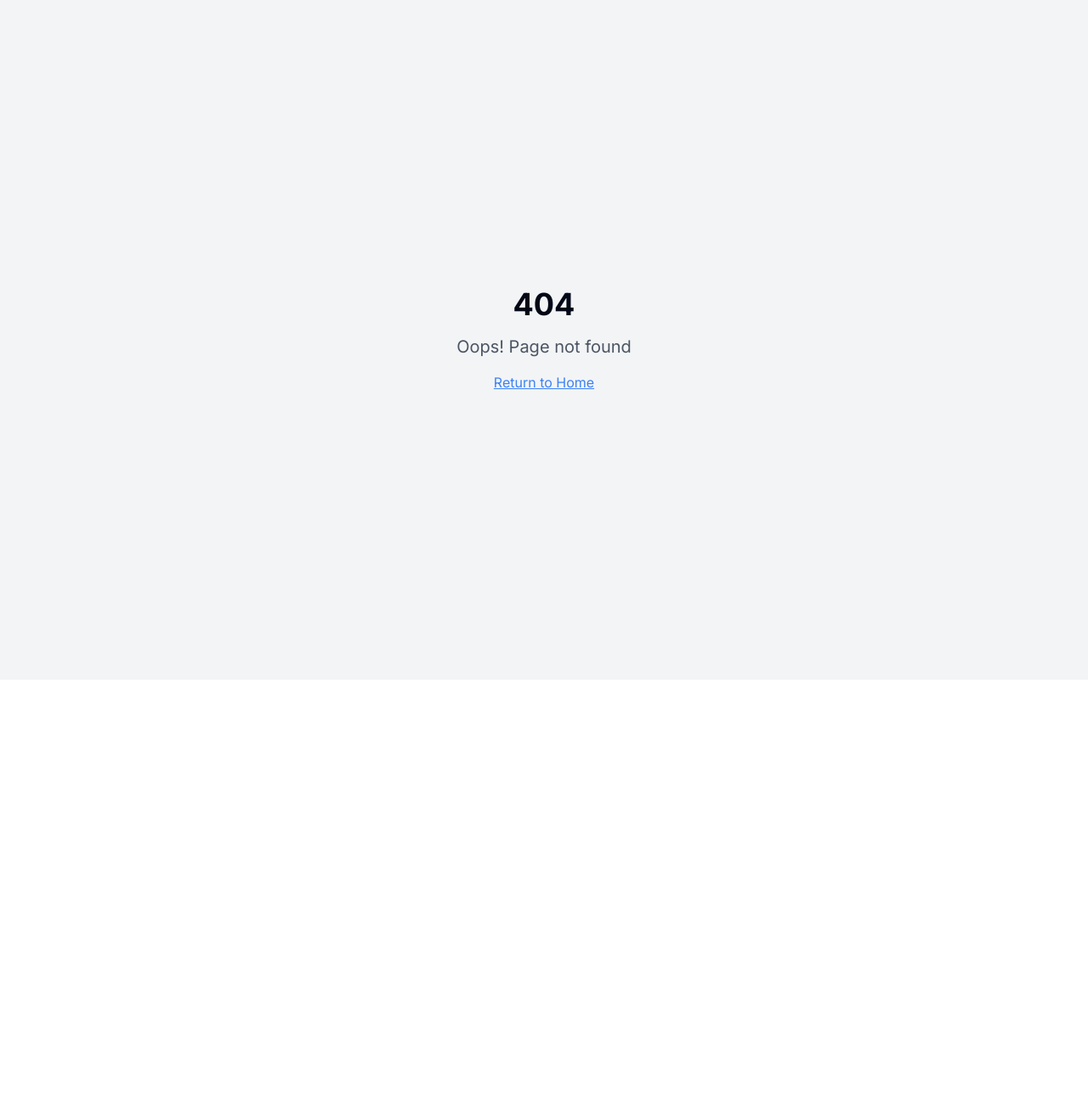
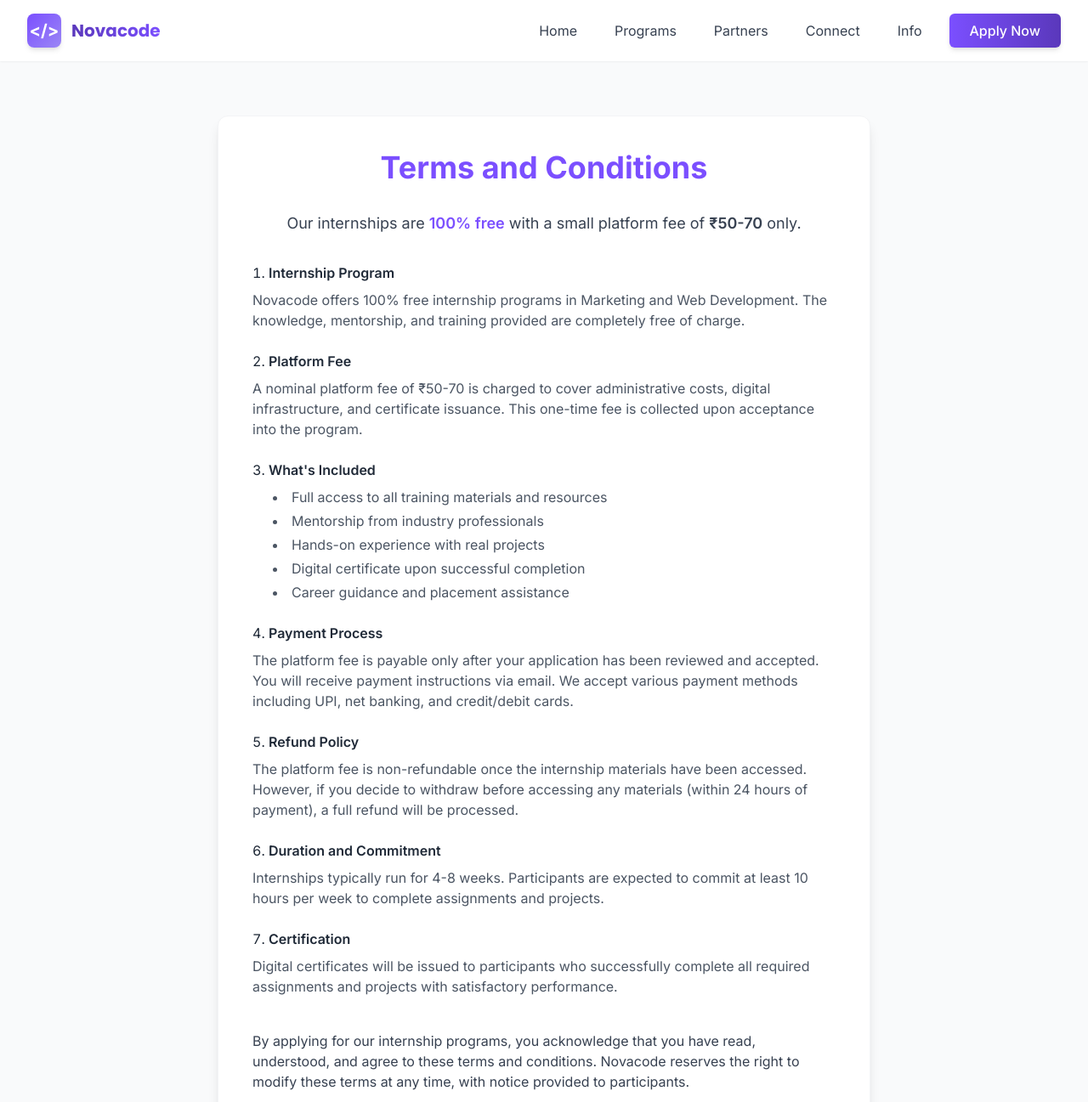
Before and after one commit to JeetMondal777/NovaCode, a React (Vite) app: page /termsandconditions in a window 1280 px wide. Before the commit this address had no page. Shown: the top 1297 px of the page at 85% size. Before the commit the page ends 800 px from the top, so only its background shows below. Built offline with nearby package versions, Linux system fonts and the light colour scheme.

Commit message:
url update

```diff
--- a/src/App.tsx
+++ b/src/App.tsx
@@ -12,6 +12,7 @@ import Connect from "./pages/Connect";
 import Info from "./pages/Info";
 import Apply from "./pages/Apply";
 import NotFound from "./pages/NotFound";
+import TermsAndConditions from "./pages/TermsAndConditions";
 
 const queryClient = new QueryClient();
 
@@ -29,6 +30,7 @@ const App = () => (
             <Route path="/connect" element={<Connect />} />
             <Route path="/info" element={<Info />} />
             <Route path="/apply" element={<Apply />} />
+            <Route path="/termsandconditions" element={<TermsAndConditions />} />
             <Route path="*" element={<NotFound />} />
           </Routes>
         </AnimatePresence>
--- a/src/components/Footer.tsx
+++ b/src/components/Footer.tsx
@@ -53,7 +53,7 @@ const Footer = () => {
                       <path d="M5.026 15c6.038 0 9.341-5.003 9.341-9.334 0-.14 0-.282-.006-.422A6.685 6.685 0 0 0 16 3.542a6.658 6.658 0 0 1-1.889.518 3.301 3.301 0 0 0 1.447-1.817 6.533 6.533 0 0 1-2.087.793A3.286 3.286 0 0 0 7.875 6.03a9.325 9.325 0 0 1-6.767-3.429 3.289 3.289 0 0 0 1.018 4.382A3.323 3.323 0 0 1 .64 6.575v.045a3.288 3.288 0 0 0 2.632 3.218 3.203 3.203 0 0 1-.865.115 3.23 3.23 0 0 1-.614-.057 3.283 3.283 0 0 0 3.067 2.277A6.588 6.588 0 0 1 .78 13.58a6.32 6.32 0 0 1-.78-.045A9.344 9.344 0 0 0 5.026 15z"/>
                     </svg>
                   </a>
-                  <a href="#" className="text-gray-300 hover:text-white transition-colors">
+                  <a href="https://www.linkedin.com/company/www.novacode.live/" className="text-gray-300 hover:text-white transition-colors">
                     <svg xmlns="http://www.w3.org/2000/svg" width="20" height="20" fill="currentColor" viewBox="0 0 16 16">
                       <path d="M0 1.146C0 .513.526 0 1.175 0h13.65C15.474 0 16 .513 16 1.146v13.708c0 .633-.526 1.146-1.175 1.146H1.175C.526 16 0 15.487 0 14.854V1.146zm4.943 12.248V6.169H2.542v7.225h2.401zm-1.2-8.212c.837 0 1.358-.554 1.358-1.248-.015-.709-.52-1.248-1.342-1.248-.822 0-1.359.54-1.359 1.248 0 .694.521 1.248 1.327 1.248h.016zm4.908 8.212V9.359c0-.216.016-.432.08-.586.173-.431.568-.878 1.232-.878.869 0 1.216.662 1.216 1.634v3.865h2.401V9.25c0-2.22-1.184-3.252-2.764-3.252-1.274 0-1.845.7-2.165 1.193v.025h-.016a5.54 5.54 0 0 1 .016-.025V6.169h-2.4c.03.678 0 7.225 0 7.225h2.4z"/>
                     </svg>
@@ -67,7 +67,7 @@ const Footer = () => {
         <div className="border-t border-gray-800 pt-8 flex flex-col md:flex-row justify-between items-center">
           <div className="text-sm text-gray-400 mb-4 md:mb-0 space-x-6">
             <Link to="/privacy" className="hover:text-white transition-colors">Privacy Policy</Link>
-            <Link to="/terms" className="hover:text-white transition-colors">Terms & Conditions</Link>
+            <Link to="/termsandconditions" className="hover:text-white transition-colors">Terms & Conditions</Link>
           </div>
           <div className="text-sm text-gray-400">
             © {new Date().getFullYear()} Novacode. All rights reserved.
--- a/src/pages/Apply.tsx
+++ b/src/pages/Apply.tsx
@@ -34,7 +34,7 @@ const Apply = () => {
               htmlFor="terms"
               className="text-sm font-medium leading-none peer-disabled:cursor-not-allowed peer-disabled:opacity-70"
             >
-              I agree to the Terms and Conditions
+              I agree to the <a href="/termsandconditions" className="text-novacode-purple underline hover:text-novacode-darkpurple" target="_blank" rel="noopener noreferrer">Terms and Conditions</a>
             </label>
           </div>
 
--- /dev/null
+++ b/src/pages/TermsAndConditions.tsx
@@ -0,0 +1,58 @@
+import Header from "@/components/Header";
+import Footer from "@/components/Footer";
+
+const TermsAndConditions = () => (
+  <div className="min-h-screen flex flex-col bg-gray-50">
+    <Header />
+    <main className="flex-grow container mx-auto py-16 px-6">
+      <div className="max-w-3xl mx-auto bg-white rounded-xl shadow-lg p-10 border border-gray-100">
+        <h1 className="text-4xl font-bold text-center mb-8 text-novacode-purple">Terms and Conditions</h1>
+        <p className="text-lg text-gray-700 mb-8 text-center">
+          Our internships are <span className="font-semibold text-novacode-purple">100% free</span> with a small platform fee of <span className="font-semibold">₹50-70</span> only.
+        </p>
+        <ol className="list-decimal list-inside space-y-6 text-gray-800">
+          <li>
+            <span className="font-semibold">Internship Program</span>
+            <p className="mt-2 text-gray-600">Novacode offers 100% free internship programs in Marketing and Web Development. The knowledge, mentorship, and training provided are completely free of charge.</p>
+          </li>
+          <li>
+            <span className="font-semibold">Platform Fee</span>
+            <p className="mt-2 text-gray-600">A nominal platform fee of ₹50-70 is charged to cover administrative costs, digital infrastructure, and certificate issuance. This one-time fee is collected upon acceptance into the program.</p>
+          </li>
+          <li>
+            <span className="font-semibold">What's Included</span>
+            <ul className="list-disc list-inside mt-2 ml-6 space-y-1 text-gray-600">
+              <li>Full access to all training materials and resources</li>
+              <li>Mentorship from industry professionals</li>
+              <li>Hands-on experience with real projects</li>
+              <li>Digital certificate upon successful completion</li>
+              <li>Career guidance and placement assistance</li>
+            </ul>
+          </li>
+          <li>
+            <span className="font-semibold">Payment Process</span>
+            <p className="mt-2 text-gray-600">The platform fee is payable only after your application has been reviewed and accepted. You will receive payment instructions via email. We accept various payment methods including UPI, net banking, and credit/debit cards.</p>
+          </li>
+          <li>
+            <span className="font-semibold">Refund Policy</span>
+            <p className="mt-2 text-gray-600">The platform fee is non-refundable once the internship materials have been accessed. However, if you decide to withdraw before accessing any materials (within 24 hours of payment), a full refund will be processed.</p>
+          </li>
+          <li>
+            <span className="font-semibold">Duration and Commitment</span>
+            <p className="mt-2 text-gray-600">Internships typically run for 4-8 weeks. Participants are expected to commit at least 10 hours per week to complete assignments and projects.</p>
+          </li>
+          <li>
+            <span className="font-semibold">Certification</span>
+            <p className="mt-2 text-gray-600">Digital certificates will be issued to participants who successfully complete all required assignments and projects with satisfactory performance.</p>
+          </li>
+        </ol>
+        <div className="mt-10 text-gray-700 text-base">
+          By applying for our internship programs, you acknowledge that you have read, understood, and agree to these terms and conditions. Novacode reserves the right to modify these terms at any time, with notice provided to participants.
+        </div>
+      </div>
+    </main>
+    <Footer />
+  </div>
+);
+
+export default TermsAndConditions;
```
